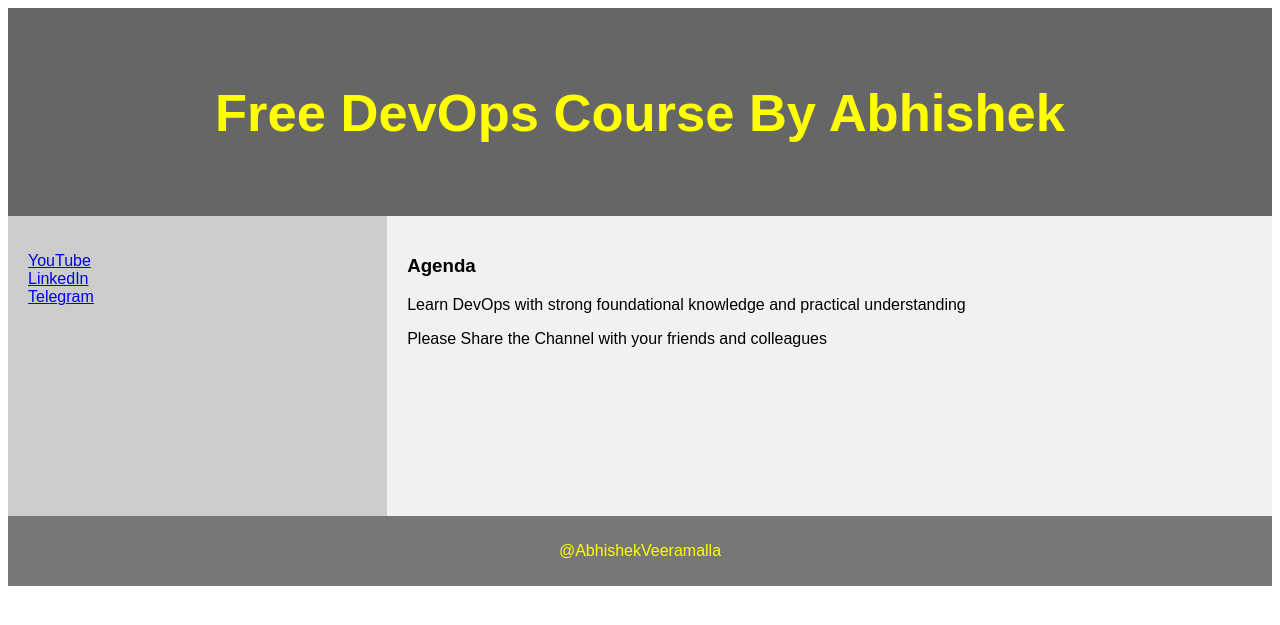
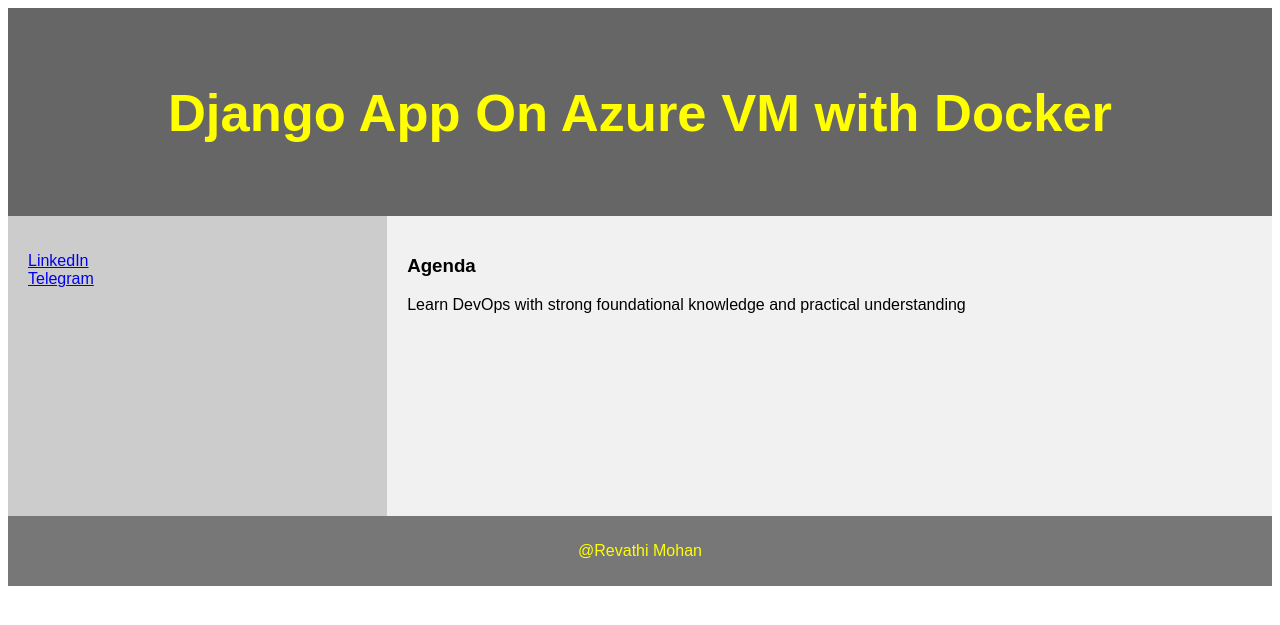
Before and after one commit to My-Azure-Devops-Journey/Docker_Project_with_Azure, a Django app: page /demo/ in a window 1280 px wide. Shown: the top 625 px of the page. Run offline with Django 4.2, Linux system fonts and the light colour scheme.

Commit message:
Update demo_site.html

```diff
--- a/examples/python-web-app/devops/demo/templates/demo_site.html
+++ b/examples/python-web-app/devops/demo/templates/demo_site.html
@@ -73,14 +73,13 @@ footer {
 
 
 <header>
-  <h2>Free DevOps Course By Abhishek</h2>
+  <h2>Django App On Azure VM with Docker</h2>
 </header>
 
 <section>
   <nav>
     <ul>
-      <li><a href="www.youtube.com/@AbhishekVeeramalla">YouTube</a></li>
-      <li><a href="www.linkedin.com/in/abhishek-veeramalla-77b33996/">LinkedIn</a></li>
+      <li><a href="https://www.linkedin.com/in/revathi07/">LinkedIn</a></li>
       <li><a href="https://telegram.me/abhishekveeramalla">Telegram</a></li>
     </ul>
   </nav>
@@ -88,12 +87,11 @@ footer {
   <article>
     <h1>Agenda</h1>
     <p>Learn DevOps with strong foundational knowledge and practical understanding</p>
-    <p>Please Share the Channel with your friends and colleagues</p>
   </article>
 </section>
 
 <footer>
-  <p>@AbhishekVeeramalla</p>
+  <p>@Revathi Mohan</p>
 </footer>
 
 </body>
```
